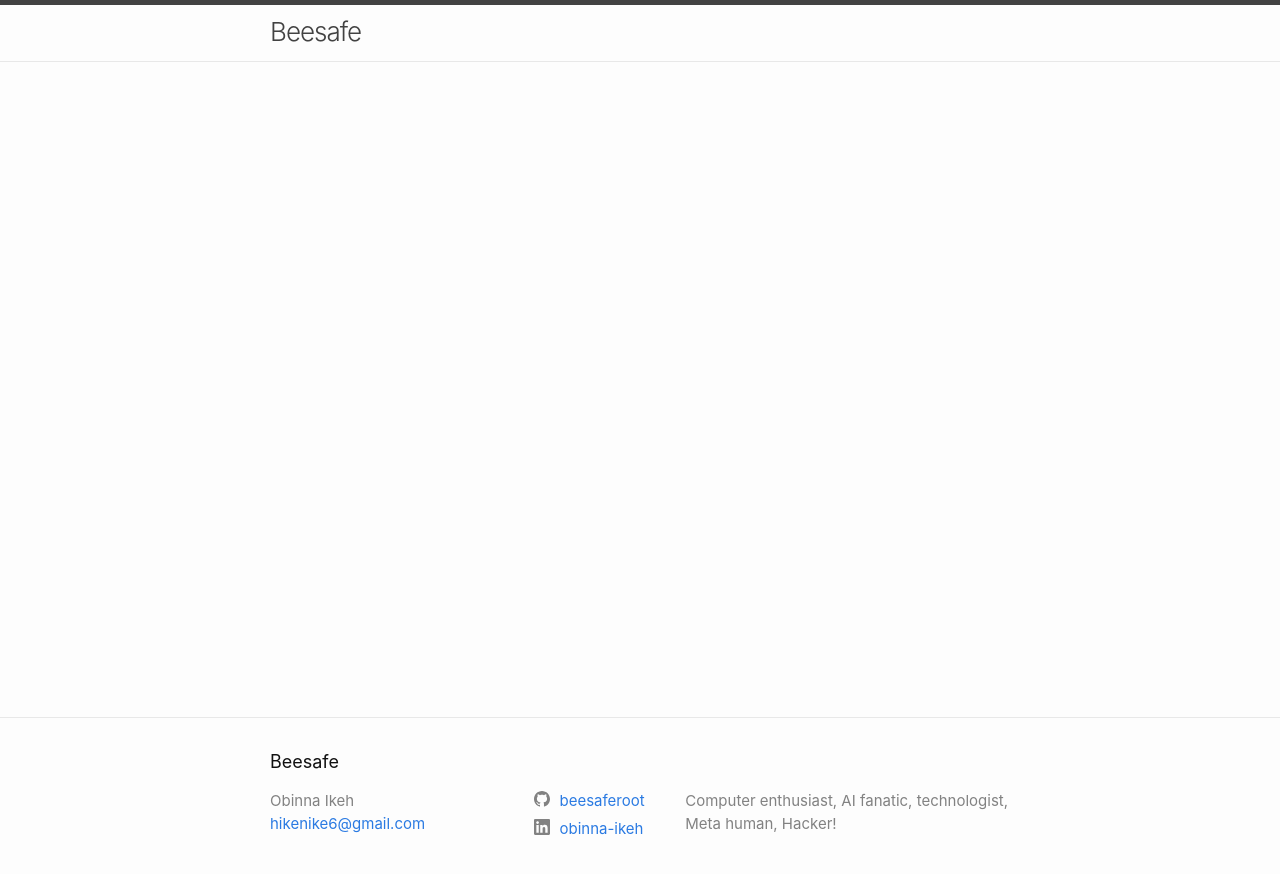
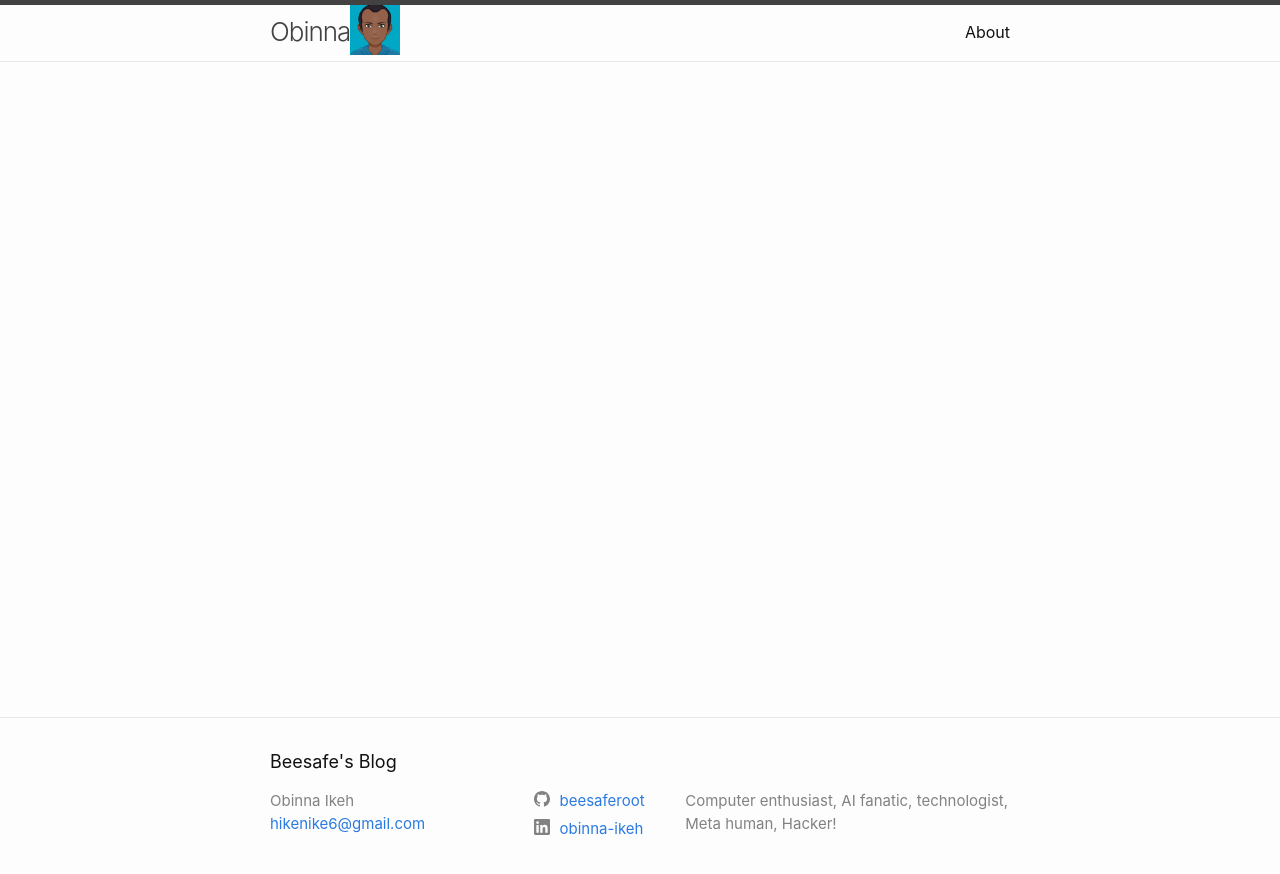
Before and after one commit to beesaferoot/beesaferoot.github.io, a Jekyll site: the page built from index.md, in a window 1280 px wide. Shown: the top 874 px of the page. Built offline with Jekyll 4.4.1, drawn with Linux system fonts in a browser that asks for light colours.

Commit message:
update customization

```diff
--- a/_config.yml
+++ b/_config.yml
@@ -1,4 +1,5 @@
-title: Beesafe
+title: Beesafe's Blog
+name: Obinna
 email: hikenike6@gmail.com
 
 description: Computer enthusiast, AI fanatic, technologist, Meta human, Hacker!
@@ -6,6 +7,7 @@ url: https://beesaferoot.github.io/
 github_username: beesaferoot
 linkedin_username: obinna-ikeh
 author: Obinna Ikeh
+avatar: /assets/avatar.jpeg
 
 # Build settings
 # Removed Gem-based theme, let jekyll use as regular theme
--- a/_includes/header.html
+++ b/_includes/header.html
@@ -3,8 +3,12 @@
   <div class="wrapper">
     {%- assign default_paths = site.pages | map: "path" -%}
     {%- assign page_paths = site.header_pages | default: default_paths -%}
-    <a class="site-title" rel="author" href="{{ "/" | relative_url }}">{{ site.title | escape }}</a>
-
+    <span class="">
+      <a href="{{ site.baseurl }}/" class="site-avatar">
+        <img src="{{ site.avatar }}" height="50" width="50"/>
+        <a class="site-title" rel="author" href="{{ "/" | relative_url }}">{{ site.name | escape }}</a>
+      </a>
+    </span>
     {%- if page_paths -%}
       <nav class="site-nav">
         <input type="checkbox" id="nav-trigger" class="nav-trigger" />
@@ -19,6 +23,9 @@
         <div class="trigger">
           {%- for path in page_paths -%}
             {%- assign my_page = site.pages | where: "path", path | first -%}
+            {%- if my_page.title == "404 - Page not found" -%}
+              {%- continue-%}
+            {%- endif -%}
             {%- if my_page.title -%}
             <a class="page-link" href="{{ my_page.url | relative_url }}">{{ my_page.title | escape }}</a>
             {%- endif -%}
--- a/_layouts/home.html
+++ b/_layouts/home.html
@@ -27,8 +27,6 @@ layout: default
       </li>
       {%- endfor -%}
     </ul>
-
-    <p class="rss-subscribe">subscribe <a href="{{ "/feed.xml" | relative_url }}">via RSS</a></p>
   {%- endif -%}
 
 </div>
--- /dev/null
+++ b/about.md
@@ -0,0 +1,4 @@
+---
+layout: page
+title: About
+---
```
Also changed, not shown: 404.md (added, +9 -0 lines), assets/avatar.jpeg (added), images/404.jpg (added).
